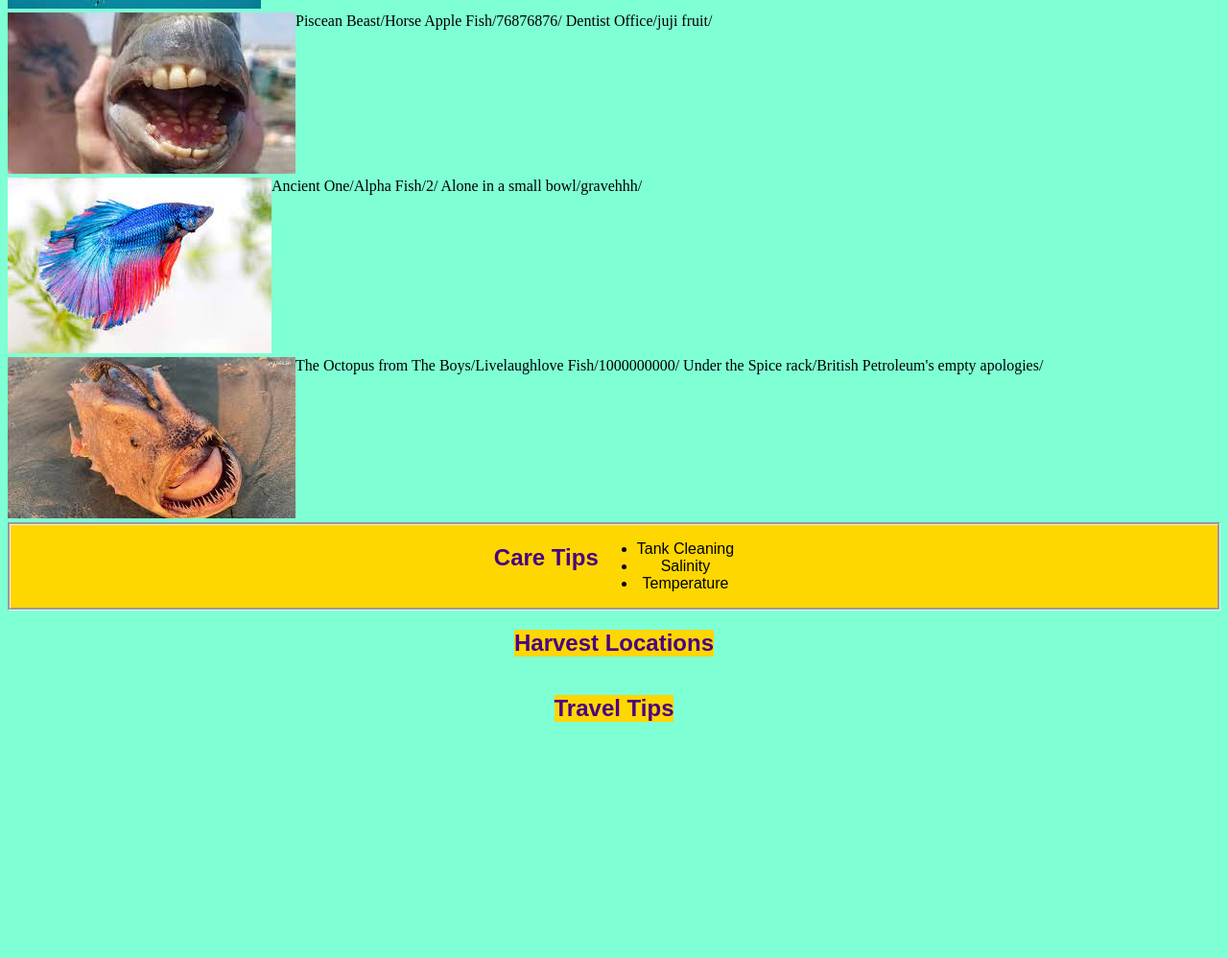
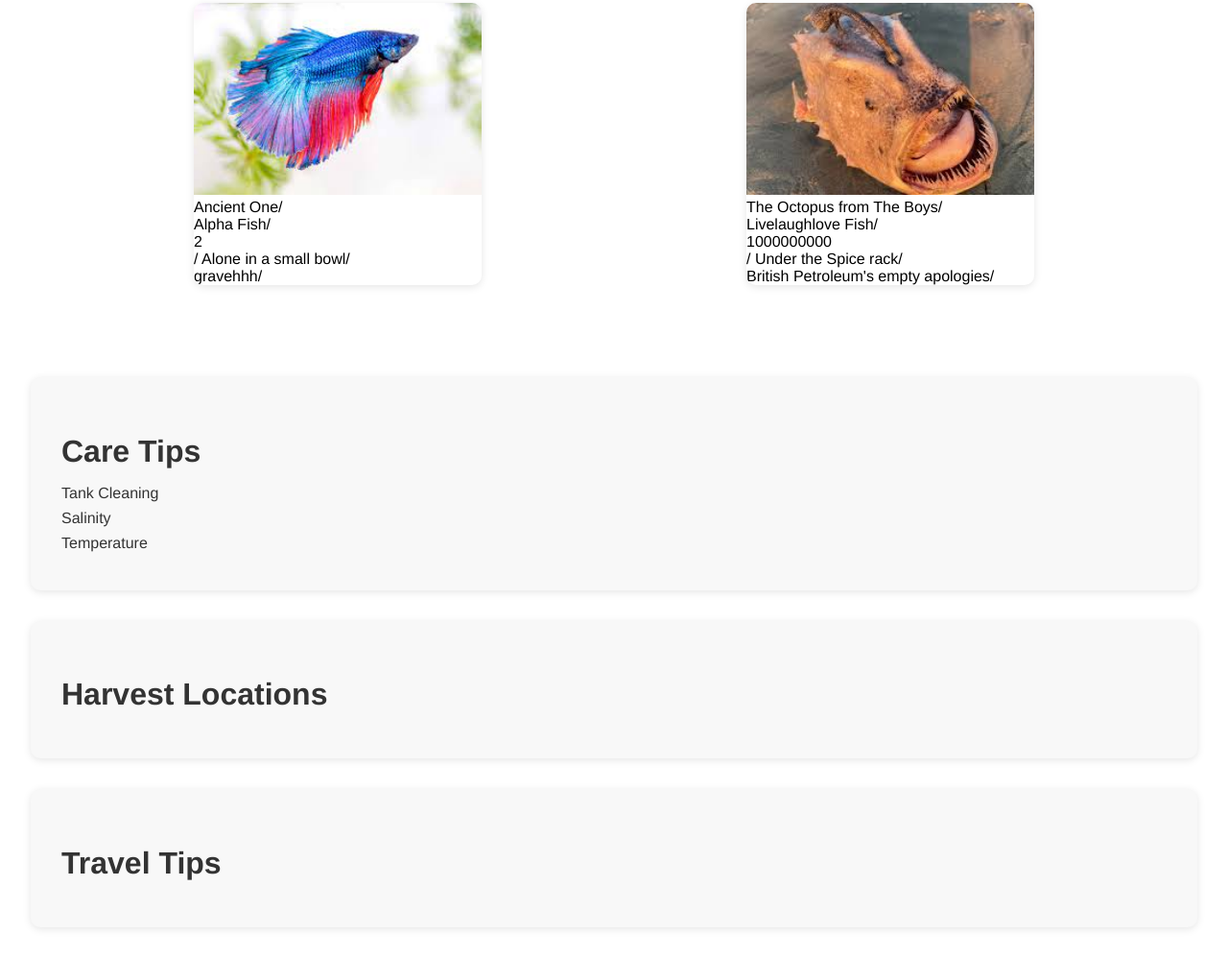
Before and after one commit to NelsonTaylorLumpkin/martins-aquarium, a plain HTML site: page index.html in a window 1280 px wide. Shown: the part 869-1867 px from the top of the page at 96% size. Before the commit the page ends 1649 px from the top, so only its background shows below. Drawn offline with Linux system fonts and the light colour scheme.

Commit message:
perfected commit

```diff
--- a/styles/main.css
+++ b/styles/main.css
@@ -1,39 +1,128 @@
+/* Global styles */
+
 body {
-    background-color: aquamarine;
+    font-family: 'Helvetica Neue', sans-serif;
+    margin: 0;
+    padding: 0;
 }
-h1 {
-    justify-content: center;
-    background-color: indigo;
-    color: aquamarine;
-    font-family:fantasy;
+
+/* Header styles */
+
+.pageHeader {
+    background-color: #333;
+    color: #fff;
+    font-size: 2rem;
+    font-weight: bold;
+    padding: 1rem;
     text-align: center;
 }
-h2 {
-    color:indigo;
-    background-color: gold;
-    font-family:fantasy;
-}
-div.careTips {
-    display: flex;
-    justify-content: center;
-    font-family: fantasy;
-    border: groove;
-    background-color: gold;
+
+/* Main content styles */
+
+h1 {
+    color: #333;
+    font-size: 3rem;
+    font-weight: bold;
     text-align: center;
 }
-div.travelTips {
-    display: flex;
-    justify-content: center;
-}
-div.locations {
-    display: flex;
-    justify-content: center;
-}
+
 .fishList {
     display: flex;
     flex-wrap: wrap;
+    justify-content: space-around;
+    margin: 2rem;
 }
+
 .fishcard {
+    background-color: #fff;
+    border-radius: 10px;
+    box-shadow: 0 2px 8px rgba(0, 0, 0, 0.1);
     display: flex;
+    flex-direction: column;
     justify-content: space-between;
+    margin-bottom: 2rem;
+    overflow: hidden;
+    width: 300px;
 }
+
+.fishcard img {
+    height: 200px;
+    object-fit: cover;
+    width: 100%;
+}
+
+.fishcard h3 {
+    color: #333;
+    font-size: 1.5rem;
+    font-weight: bold;
+    margin: 1rem;
+}
+
+.fishcard p {
+    color: #333;
+    font-size: 1rem;
+    margin: 1rem;
+}
+
+.careTips {
+    background-color: #f8f8f8;
+    border-radius: 10px;
+    box-shadow: 0 2px 8px rgba(0, 0, 0, 0.1);
+    display: flex;
+    flex-direction: column;
+    margin: 2rem;
+    padding: 2rem;
+}
+
+.careTips h2 {
+    color: #333;
+    font-size: 2rem;
+    font-weight: bold;
+    margin-bottom: 1rem;
+}
+
+.careTips ul {
+    list-style: none;
+    margin: 0;
+    padding: 0;
+}
+
+.careTips li {
+    color: #333;
+    font-size: 1rem;
+    margin-bottom: 0.5rem;
+}
+
+.locations {
+    background-color: #f8f8f8;
+    border-radius: 10px;
+    box-shadow: 0 2px 8px rgba(0, 0, 0, 0.1);
+    display: flex;
+    flex-direction: column;
+    margin: 2rem;
+    padding: 2rem;
+}
+
+.locations h2 {
+    color: #333;
+    font-size: 2rem;
+    font-weight: bold;
+    margin-bottom: 1rem;
+}
+
+.travelTips {
+    background-color: #f8f8f8;
+    border-radius: 10px;
+    box-shadow: 0 2px 8px rgba(0, 0, 0, 0.1);
+    display: flex;
+    flex-direction: column;
+    margin: 2rem;
+    padding: 2rem;
+}
+
+.travelTips h2 {
+    color: #333;
+    font-size: 2rem;
+    font-weight: bold;
+    margin-bottom: 1rem;
+}
```
Also changed, not shown: 1 other file.
